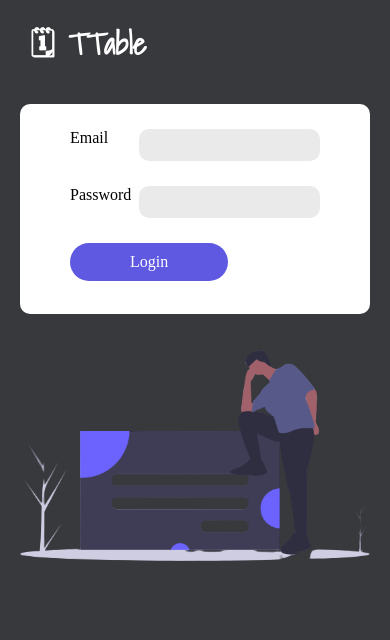
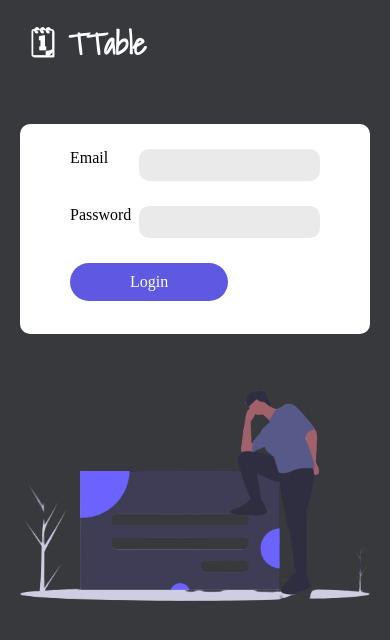
Before and after one commit to msaaddev/TTable, a React (Create React App) app in the folder frontend/: page / in a window 390 px wide. Shown: the top 640 px of the page. Built offline with nearby package versions, Linux system fonts and the light colour scheme; a web font is replaced by a local one.

Commit message:
👌 IMPROVE: login form position

```diff
--- a/frontend/src/styles/login.css
+++ b/frontend/src/styles/login.css
@@ -127,7 +127,7 @@
 
     .lgn_login_form {
         flex-basis: 210px;
-        margin: 10px 20px;
+        margin: 30px 20px;
     }
 
     .lgn_align_email label,
```
